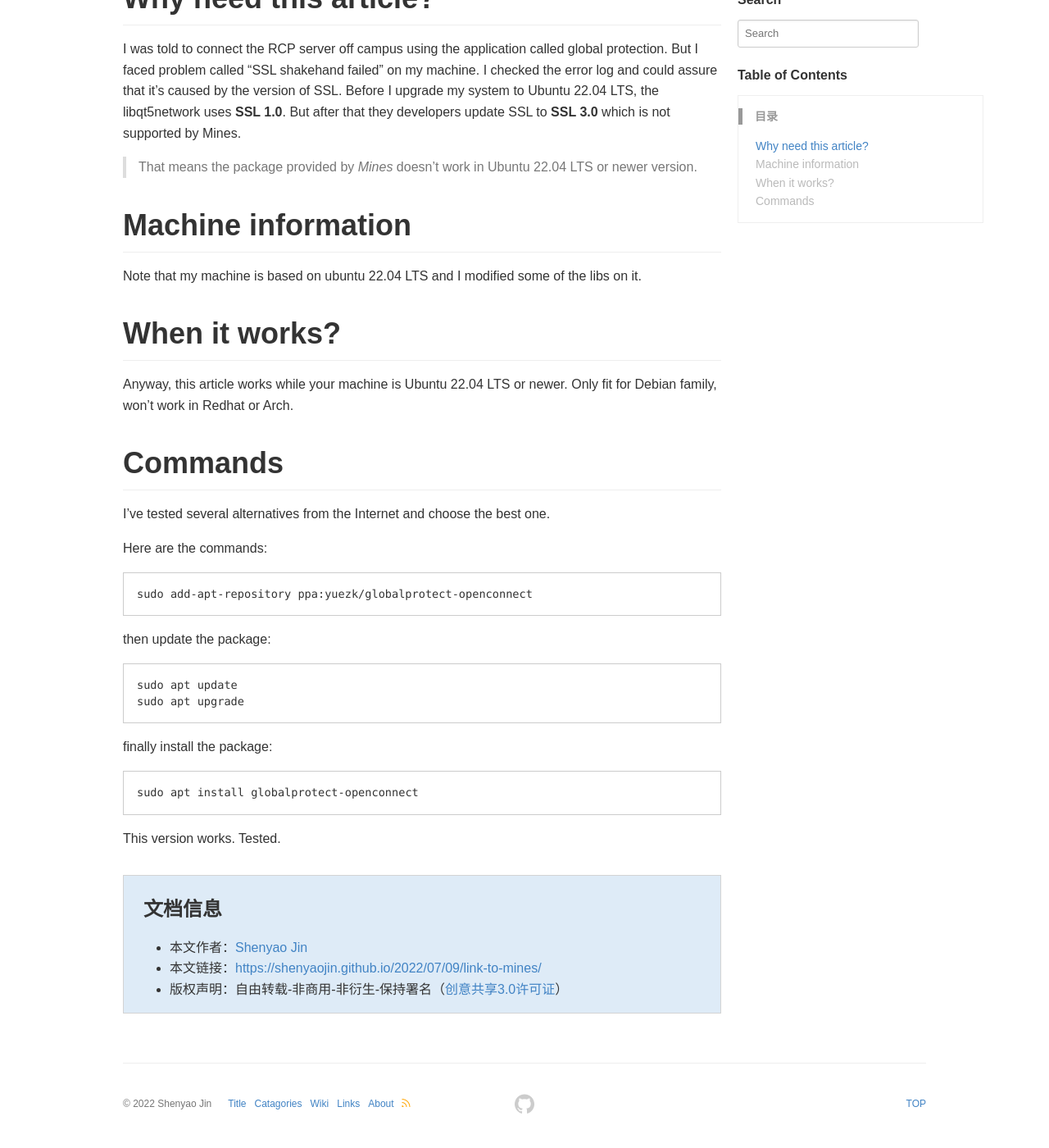
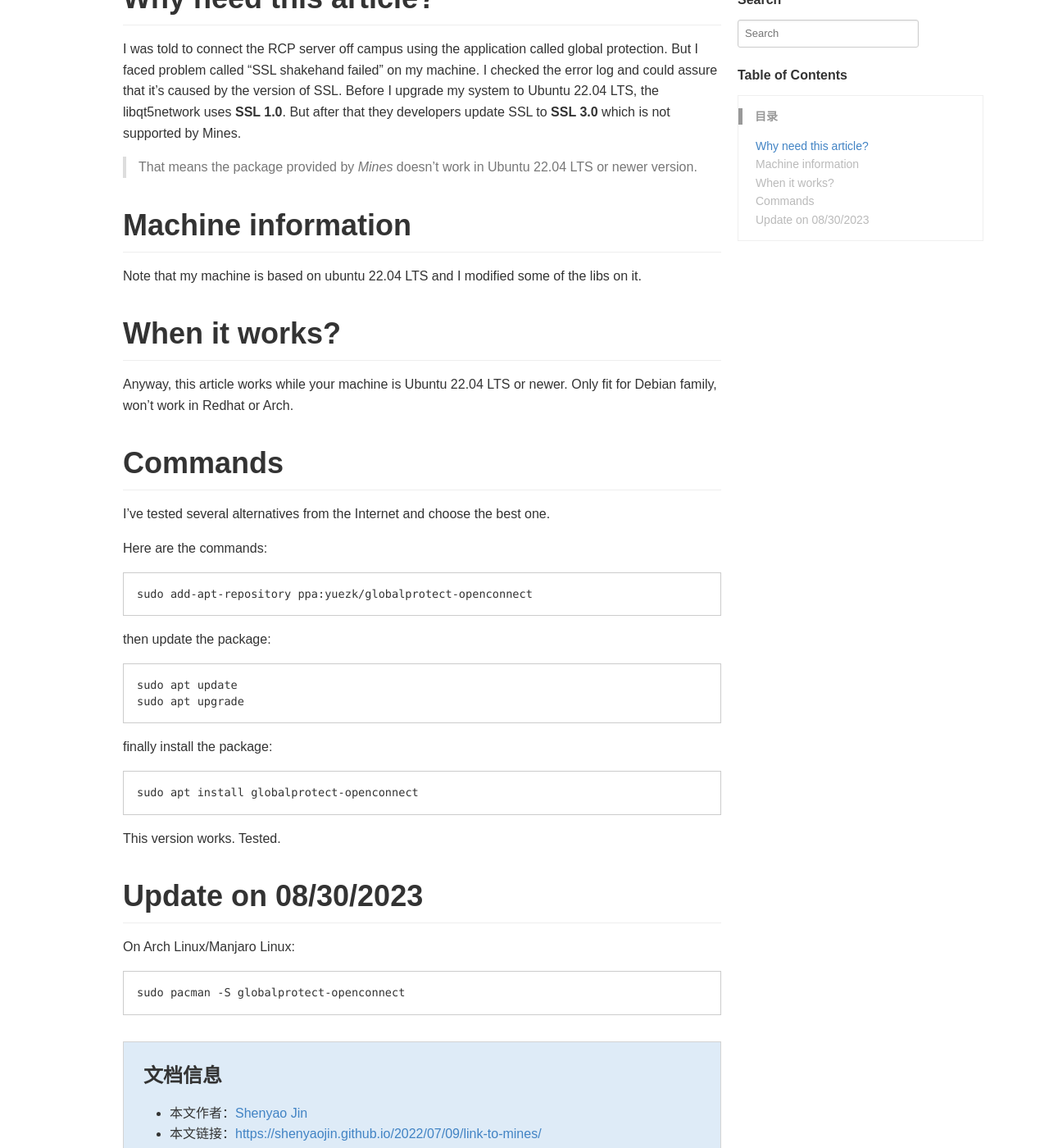
Before and after one commit to shenyaojin/shenyaojin.github.io, a Jekyll site: the page built from _posts/2022-07-09-link-to-mines.md, in a window 1280 px wide and 1400 px high, scrolled down 244 px. Shown: the whole window at 82% size. Built offline with Jekyll 4.4.1, drawn with Linux system fonts in a browser that asks for light colours; a style sheet for code colours, icons or effects is not loaded; some of the changed text lies outside the part shown.

Commit message:
Update 2022-07-09-link-to-mines.md

````diff
--- a/_posts/2022-07-09-link-to-mines.md
+++ b/_posts/2022-07-09-link-to-mines.md
@@ -38,3 +38,11 @@
 ```
 
 This version works. Tested.
+
+# Update on 08/30/2023
+
+On Arch Linux/Manjaro Linux:
+
+```sh
+sudo pacman -S globalprotect-openconnect
+```
````
